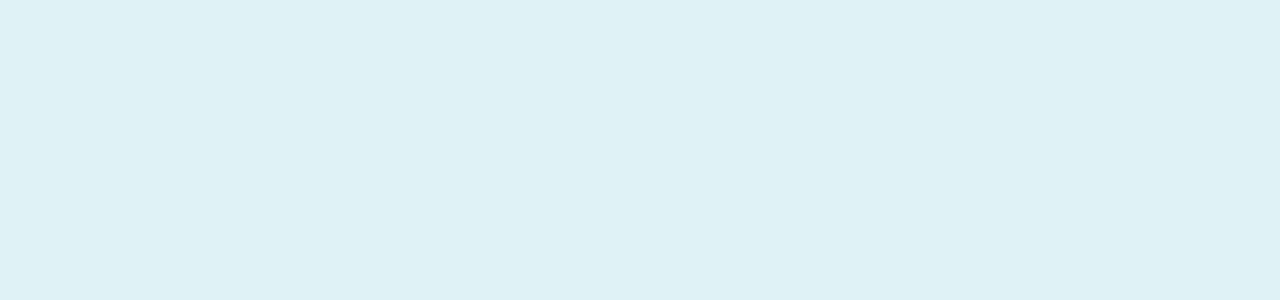
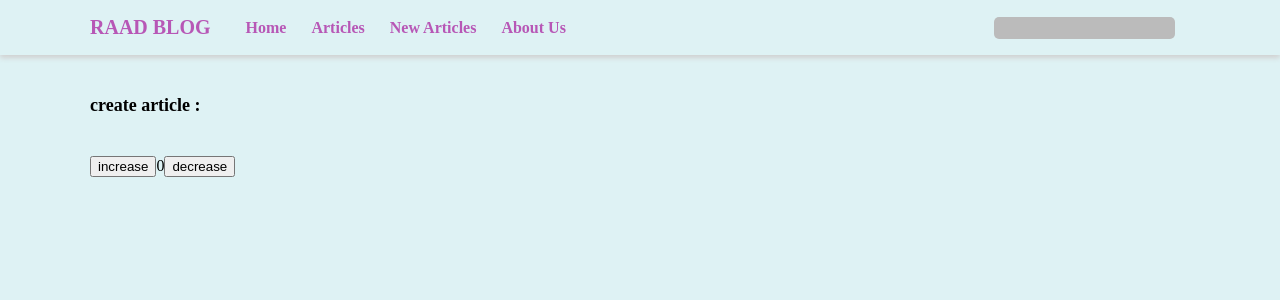
Before and after one commit to kooroosh1363/REACT-BLOG-mini-project, a React (Create React App) app: page /NewArticles in a window 1280 px wide. Before the commit this address had no page. Shown: the top 300 px of the page. Built offline with nearby package versions, Linux system fonts and the light colour scheme; a web font is replaced by a local one.

Commit message:
create newarticlepage and add use astete

```diff
--- a/src/App.jsx
+++ b/src/App.jsx
@@ -2,15 +2,19 @@ import AboutUs from "./pages/aboutUs/AboutUs";
 import Home from "./pages/home/Home";
 import { Route, Routes } from "react-router-dom";
 import ArticleSin from "./pages/singleArticle/ArticleSin";
+import NewArticles from "./pages/NewArticles/NewArticles";
+
+
 
 function App() {
   return (
-    <div className="App">
+    <div>
 
       <Routes>
         <Route path="/" element={<Home/>}/>
         <Route path="/about" element={<AboutUs/>}/>
         <Route path="/article/:id" element={<ArticleSin/>}/>
+        <Route path="/NewArticles" element={<NewArticles/>}/>
       </Routes>
 
 
--- a/src/components/navbar/Navbar.jsx
+++ b/src/components/navbar/Navbar.jsx
@@ -17,7 +17,7 @@ function Navbar(props) {
                             <ul>
                                 <li><a href="#"><Link>Home</Link></a></li>
                                 <li><a href="#"><Link to="/">Articles</Link></a></li>
-                                <li><a href="#"><Link>New Articles</Link></a></li>
+                                <li><a href="#"><Link to="/NewArticles">New Articles</Link></a></li>
                                 <li><a href="#"><Link to="/about">About Us</Link></a></li>
                             </ul>
                         </div>
--- /dev/null
+++ b/src/pages/NewArticles/NewArticles.jsx
@@ -0,0 +1,34 @@
+import { useState } from "react";
+import Navbar from "../../components/navbar/Navbar";
+import styled from "./newArticles.module.css";
+function NewArticles(){
+    const [counter, setCounter] = useState(0);
+
+    const increaseToCounter = () =>{
+        setCounter(counter + 1)
+    }
+
+    const decreaseToCounter = () =>{
+        setCounter(counter - 1)
+    }
+
+    return(
+        <div>
+            <Navbar title='RAAD BLOG'/>
+
+            <div className={styled.createArticlePage}>
+                <div className="container">
+                    <h1>create article :</h1>
+
+                    <button onClick={increaseToCounter}>increase</button>
+                    <span>{counter}</span>
+                    <button onClick={decreaseToCounter}>decrease</button>
+
+                </div>
+            </div>
+
+        </div>
+    );
+}
+
+export default NewArticles;
--- /dev/null
+++ b/src/pages/NewArticles/newArticles.module.css
@@ -0,0 +1,11 @@
+.createArticlePage{
+
+}
+
+
+.createArticlePage h1{
+    text-align: left;
+    margin: 40px 0;
+    font-size: 18px;
+    font-weight:bold;
+}
```
